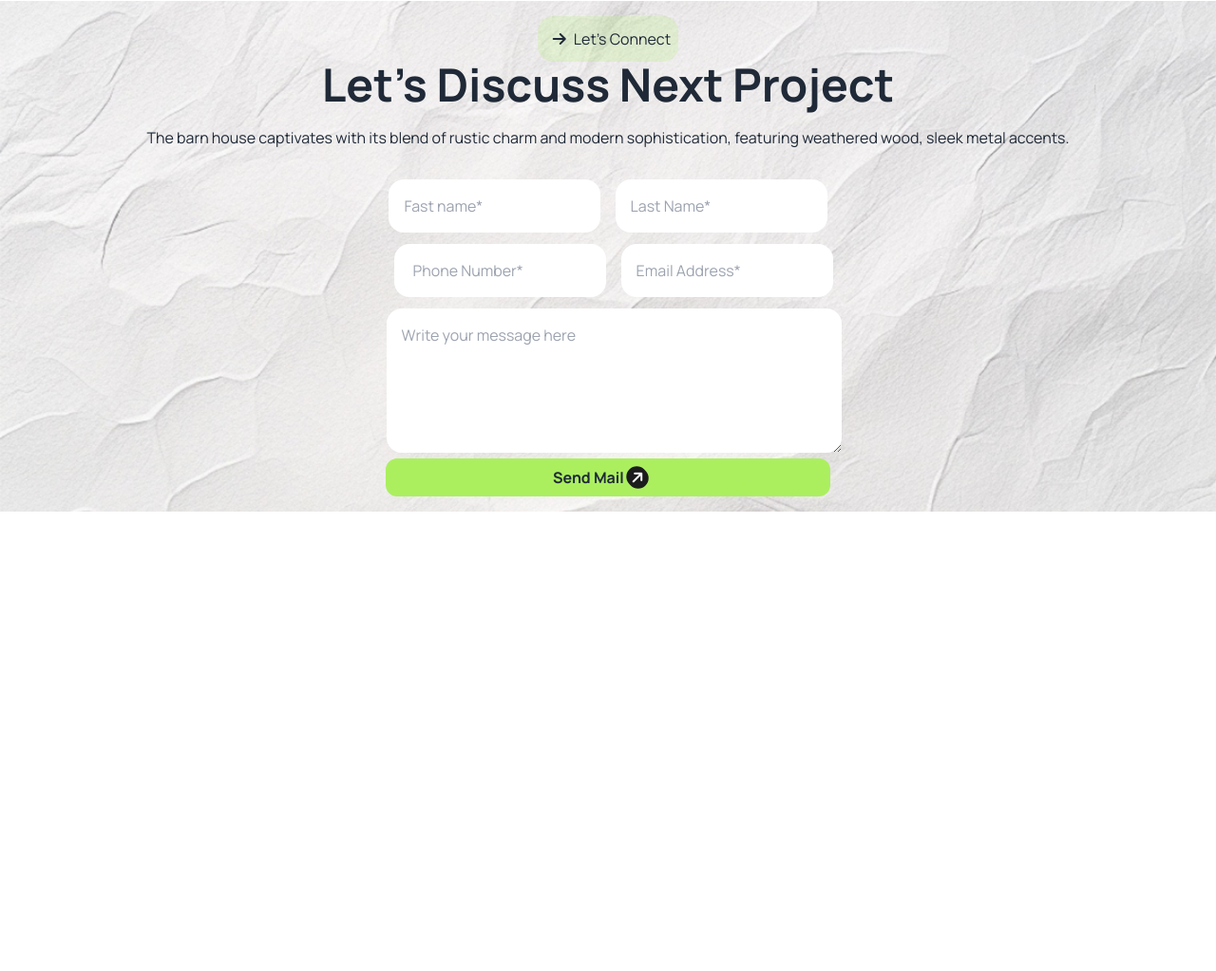
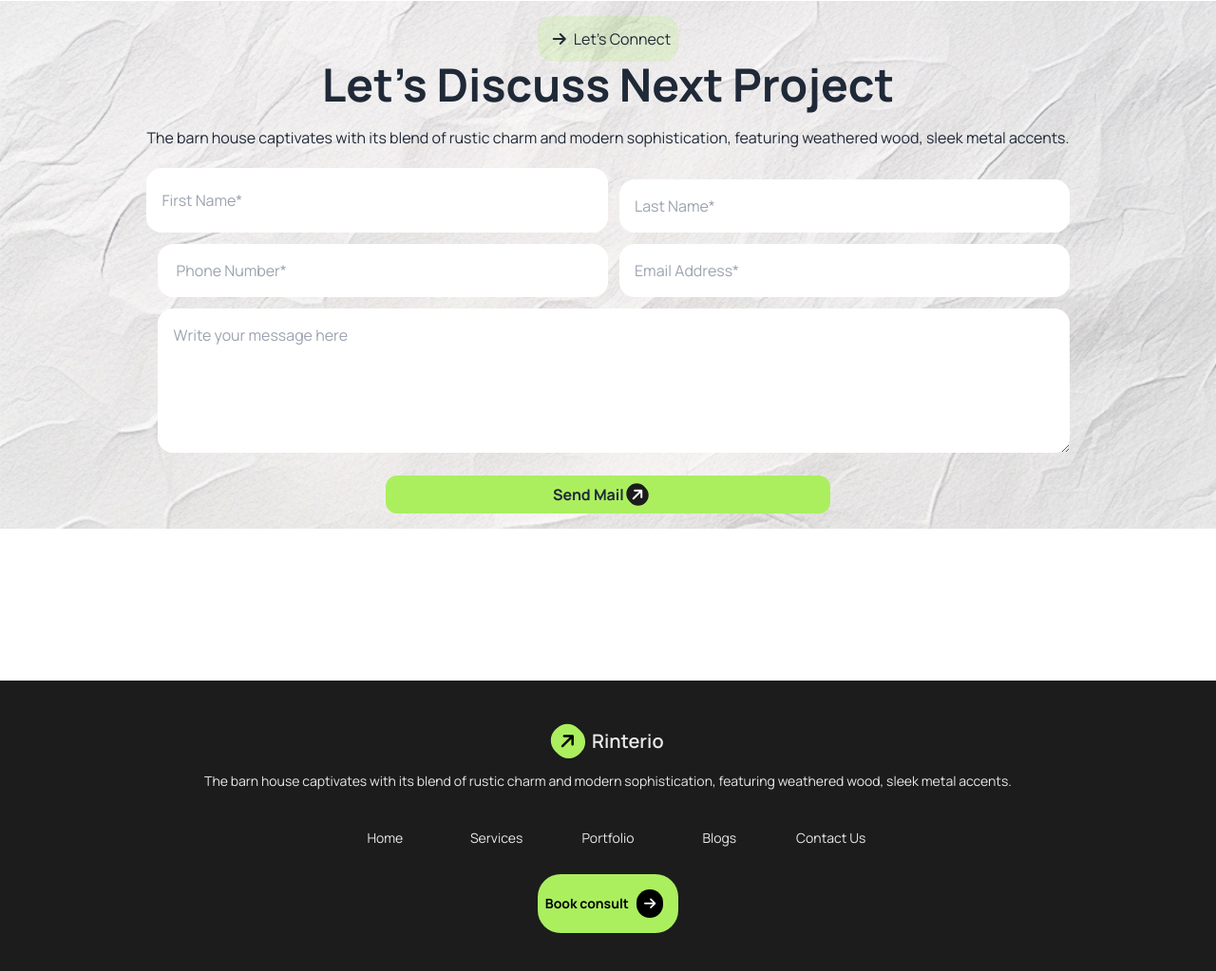
Before and after one commit to Rayhan-Rakib1/architect-assainment-3, a plain HTML site: page index.html in a window 1280 px wide. Shown: the part 3147-4170 px from the top of the page at 95% size. Before the commit the page ends 3846 px from the top, so only its background shows below. Drawn offline with nearby package versions, Linux system fonts and the light colour scheme.

Commit message:
footer section commit

```diff
--- a/index.html
+++ b/index.html
@@ -372,21 +372,51 @@
               The barn house captivates with its blend of rustic charm and modern sophistication, featuring weathered wood, sleek metal accents.
             </p>
             <!-- from -->
-            <div class="space-x-3 space-y-3">
+            <div class="space-x-3 space-y-3 grid md:grid-cols-2 lg:grid-cols-2 sm:grid-cols-1">
 
-             <input class="p-4 rounded-2xl " type="text" placeholder="Fast name*                     ">
-             <input class="p-4 rounded-2xl" type="text" placeholder="Last Name*"><br>
+
+             <input class="p-4 rounded-2xl" type="text" placeholder="First Name*">
+             <input class="p-4 rounded-2xl" type="text" placeholder="Last Name*">
              <input class="p-4 rounded-2xl" type="text" placeholder=" Phone Number*">
-             <input class="p-4 rounded-2xl" type="text" placeholder="Email Address*"><br>
-             <textarea class="rounded-2xl p-4" name="" id="" cols="48" rows="5" placeholder="Write your message here"></textarea>
+             <input class="p-4 rounded-2xl" type="text" placeholder="Email Address*">
+             <textarea class="rounded-2xl p-4 md:col-span-2 lg:col-span-2" name="" id="" cols="48" rows="5" placeholder="Write your message here"></textarea>
             </div>
-            <button class="bg-[#ABEF5F] p-2 pl-44 pr-48 rounded-xl font-bold">Send Mail <i class="fa-sharp fa-solid fa-arrow-right p-1 -rotate-45 rounded-2xl bg-[#1C1C1C] text-white"></i></buttonn>
+             <br>
+            <button class="bg-[#ABEF5F] p-2 pl-44 pr-48 rounded-xl font-bold">Send Mail <i class="fa-sharp fa-solid fa-arrow-right p-1 -rotate-45 rounded-2xl bg-[#1C1C1C] text-white"></i></button>
           </div>
         </div>
       </div>
 
       </section>
 
+      <!--  -->
+
+      <!-- footer section -->
+       <footer class="bg-black ">
+        <footer class="footer max-w-screen-5xl max-auto px-16 lg:px-28 mb- footer-center bg-[#1C1C1C] text-[#E9E9E9] p-10">
+          <aside>
+
+            <a class="btn btn-ghost text-xl"><i class="fa-sharp fa-solid fa-arrow-right p-2 -rotate-45 text-black rounded-2xl bg-[#ABEF5F]"></i>Rinterio</a>
+
+            <p>The barn house captivates with its blend of rustic charm and modern sophistication, featuring weathered wood, sleek metal accents.</p>
+          </aside>
+          <nav>
+            <div class="grid grid-flow-col gap-4 mb-5">
+
+              <ul class="grid lg:grid-cols-5 md:grid-cols-5 sm:grid-cols-1 px-1 gap-11">
+                <li><a>Home</a></li>
+                <li><a>Services</a></li>
+                <li><a>Portfolio</a></li>
+                <li><a>Blogs</a></li>
+                <li><a>Contact Us</a></li>
+              </ul>
+            </div>
+            <button class="bg-[#ABEF5F] text-black font-bold p-2 rounded-3xl">Book consult<i class="fa-sharp fa-solid fa-arrow-right rounded-2xl m-2 bg-black p-2 text-white"></i></button>
+          </nav>
+
+        </footer>
+
+       </footer>
 
 </body>
 </html>
```
